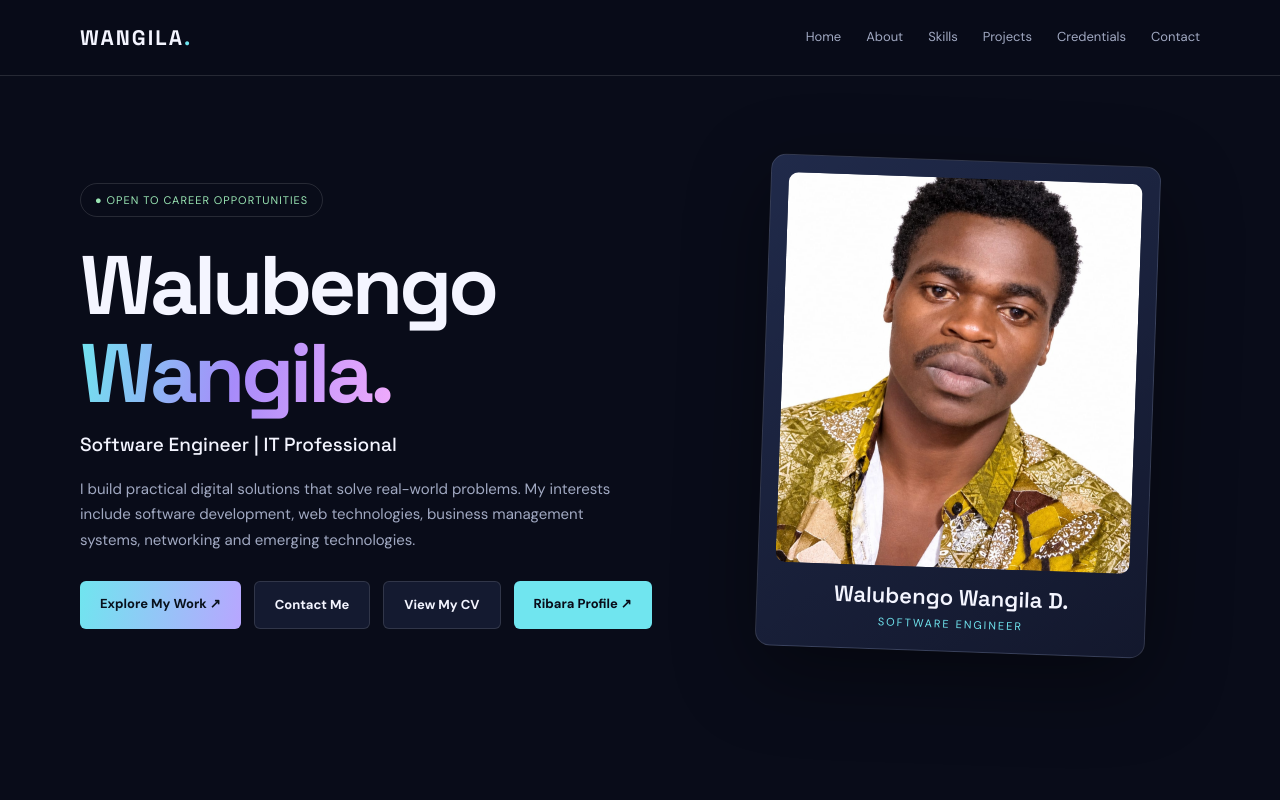
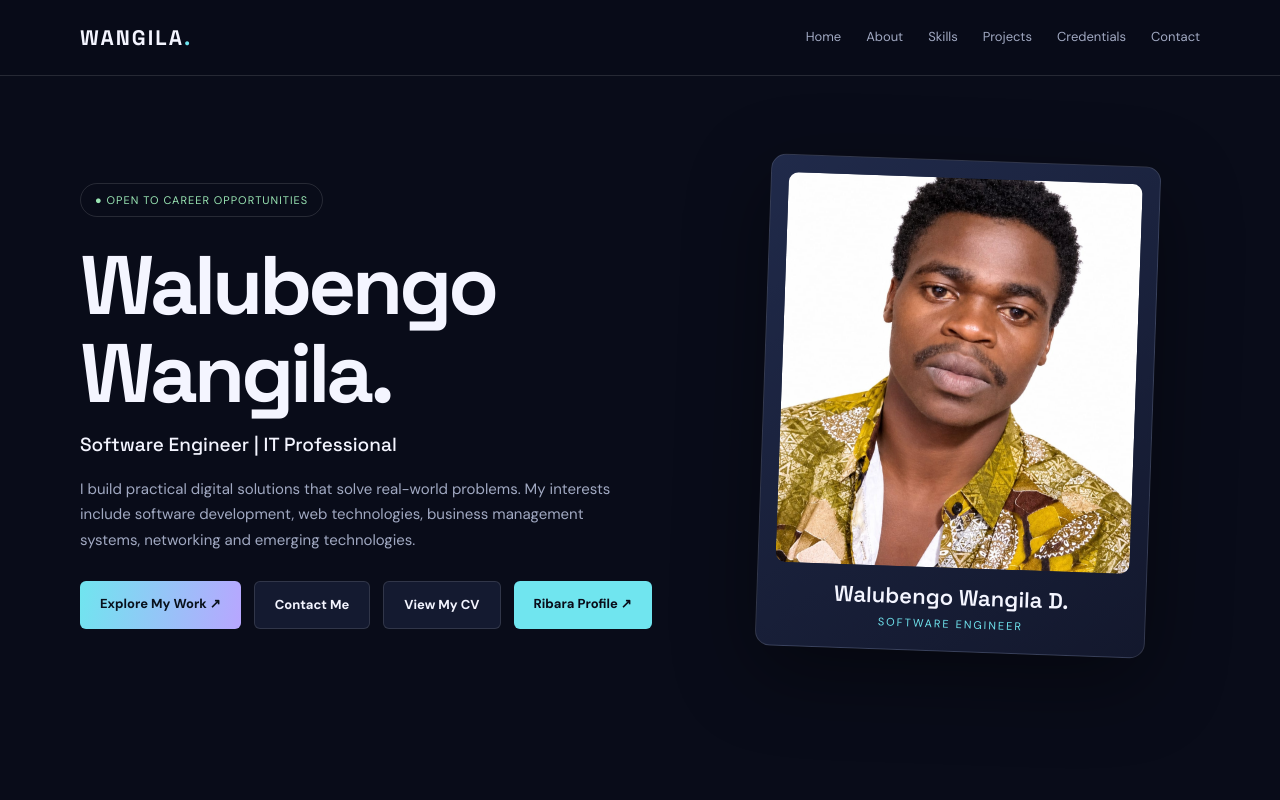
Before and after one commit to universaltech-co/walubengo-d-w, a plain HTML site: page index.html in a window 1280 px wide. Shown: the top 800 px of the page. Drawn offline with Linux system fonts and the light colour scheme.

Commit message:
Update index.html

```diff
--- a/index.html
+++ b/index.html
@@ -657,7 +657,7 @@ footer {
 
         <h1>
             Walubengo<br>
-            <span class="gradient">Wangila.</span>
+            <span class=>Wangila.</span>
         </h1>
 
         <h2>Software Engineer | IT Professional</h2>
```
